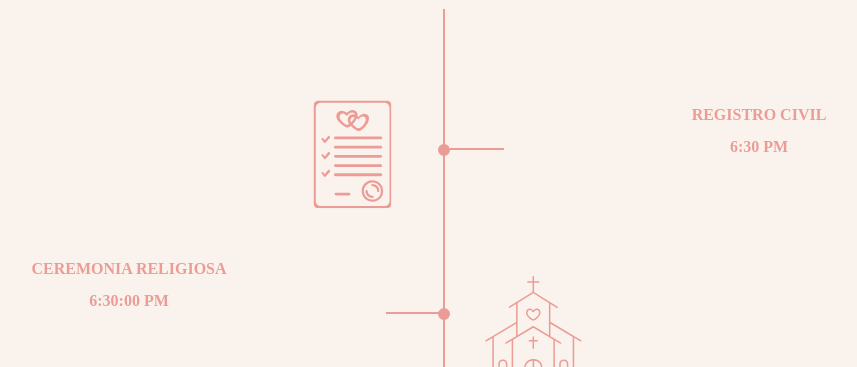
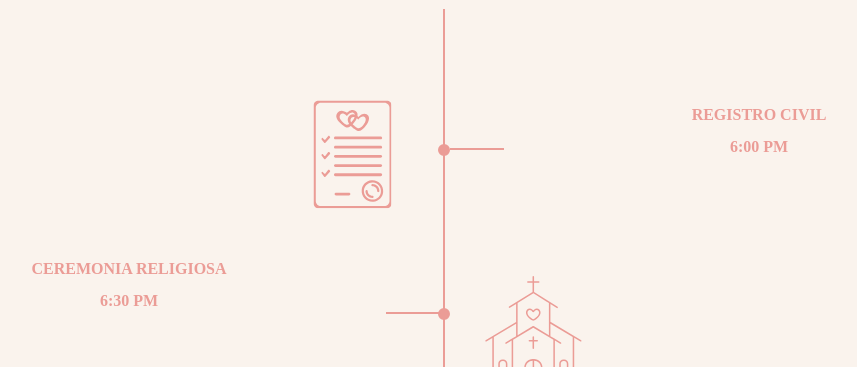
Before and after one commit to marianalero/invitacion-mayra-cesar, a plain HTML site: page index.html in a window 1280 px wide. Shown: the part 5541-5908 px from the top of the page, 196-1053 px from the left. Drawn offline with Linux system fonts and the light colour scheme; files whose address does not match are found by name; a web font is replaced by a local one.

Commit message:
hora intinerario

```diff
--- a/index.html
+++ b/index.html
@@ -297,7 +297,7 @@
 
 					<img class="intinerario-icon" src="./images/Icons/iconos mayra/1.svg" height="70" />
 					<div class="intinerario-content">
-						<p class="" >Registro Civil<br>6:30 PM</p>
+						<p class="" >Registro Civil<br>6:00 PM</p>
 					</div>
 
 				</div>
@@ -305,7 +305,7 @@
 
 					<img class="intinerario-icon" src="./images/Icons/iconos mayra/2.svg" height="70" />
 					<div class="intinerario-content">
-						<p class="" style="margin-top: 0;" >Ceremonia Religiosa<br>6:30:00 PM</p>
+						<p class="" style="margin-top: 0;" >Ceremonia Religiosa<br>6:30 PM</p>
 					</div>
 
 				</div>
```
